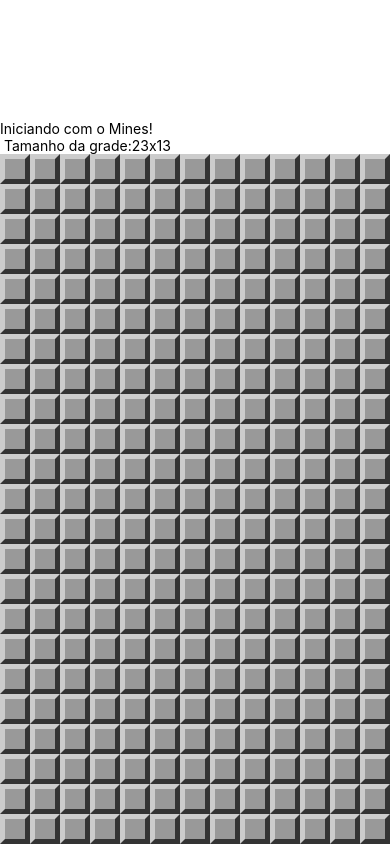
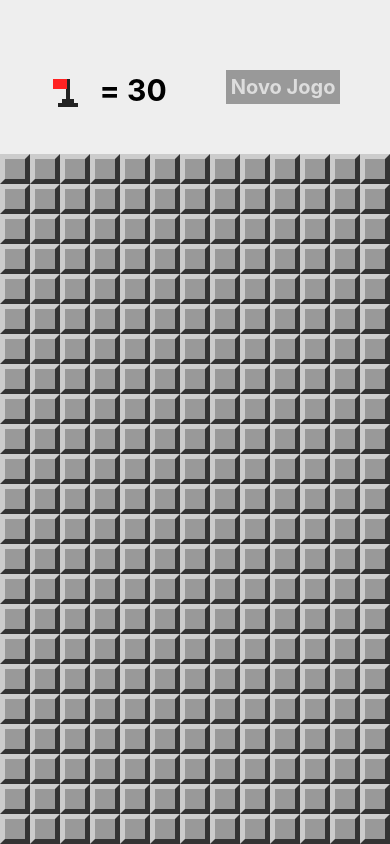
Before and after one commit to felipesafreire/react-native-study, a React Native app in the folder mines/: screen / in a window 390 px wide. Built offline with nearby package versions, Linux system fonts and the light colour scheme.

Commit message:
Projeto finalizado campo minado

```diff
--- a/mines/App.js
+++ b/mines/App.js
@@ -1,41 +1,97 @@
-import React, { Component } from 'react';
-import { StyleSheet, Text, View } from 'react-native';
-import params from './src/params';
-import MineField from './src/components/MineField';
+import React, { Component } from "react";
+import { StyleSheet, Text, View, Alert } from "react-native";
+import params from "./src/params";
+import MineField from "./src/components/MineField";
 import {
-  createMinedBoard
-} from './src/functions'
+  createMinedBoard,
+  cloneBoard,
+  openField,
+  hadExplosion,
+  wonGame,
+  showMines,
+  invertFlag,
+  flagsUsed
+} from "./src/functions";
+import Header from "./src/components/Header";
+import LevelSelection from "./src/screens/LevelSelection";
 
 export default class App extends Component {
-
   constructor(props) {
-    super(props)
-    this.state = this.createState()
+    super(props);
+    this.state = this.createState();
   }
 
   minesAmount = () => {
     const cols = params.getCollumnsAmount();
     const rows = params.getRowsAmount();
     return Math.ceil(cols * rows * params.difficultLevel);
-  }
+  };
 
   createState = () => {
     const cols = params.getCollumnsAmount();
     const rows = params.getRowsAmount();
     return {
-      board: createMinedBoard(rows, cols, this.minesAmount())
+      board: createMinedBoard(rows, cols, this.minesAmount()),
+      won: false,
+      lost: false,
+      showLevelSelection: false
+    };
+  };
+
+  onOpenField = (row, column) => {
+    const board = cloneBoard(this.state.board);
+    openField(board, row, column);
+    const lost = hadExplosion(board);
+    const won = wonGame(board);
+
+    if (lost) {
+      showMines(board);
+      Alert.alert("Perdeeeuuu!", "Que buuuroo!");
     }
-  }
+
+    if (won) {
+      Alert.alert("Parabéns", "Você Venceu!");
+    }
+
+    this.setState({ board, lost, won });
+  };
+
+  onSelectField = (row, column) => {
+    const board = cloneBoard(this.state.board);
+    invertFlag(board, row, column);
+    const won = wonGame(board);
+
+    if (won) {
+      Alert.alert("Parabéns", "Você Venceu!");
+    }
+
+    this.setState({ board, won });
+  };
+
+  onLevelSelected = level => {
+    params.difficultLevel = level;
+    this.setState(this.createState());
+  };
 
   render() {
     return (
       <View style={styles.container}>
-        <Text style={styles.welcome}>Iniciando com o Mines!</Text>
-        <Text style={styles.instructions}> Tamanho da grade:
-          {params.getRowsAmount()}x{params.getCollumnsAmount()}
-        </Text>
+        <LevelSelection
+          isVisible={this.state.showLevelSelection}
+          onLevelSelected={this.onLevelSelected}
+          onCancel={() => this.setState({ showLevelSelection: false })}
+        />
+        <Header
+          flagsLeft={this.minesAmount() - flagsUsed(this.state.board)}
+          onNewGame={() => this.setState(this.createState)}
+          onFlagPress={() => this.setState({ showLevelSelection: true })}
+        />
         <View style={styles.board}>
-          <MineField board={this.state.board} />
+          <MineField
+            board={this.state.board}
+            onOpenField={this.onOpenField}
+            onSelectField={this.onSelectField}
+          />
         </View>
       </View>
     );
@@ -45,10 +101,10 @@
 const styles = StyleSheet.create({
   container: {
     flex: 1,
-    justifyContent: 'flex-end'
+    justifyContent: "flex-end"
   },
   board: {
-    alignItems: 'center',
-    backgroundColor: '#AAA'
+    alignItems: "center",
+    backgroundColor: "#AAA"
   }
 });
--- a/mines/src/components/Field.js
+++ b/mines/src/components/Field.js
@@ -1,38 +1,41 @@
 import React from "react";
-import { View, StyleSheet, Text } from 'react-native';
+import { View, StyleSheet, Text, TouchableWithoutFeedback } from "react-native";
 import params from "../params";
 import Mine from "./Mine";
 import Flag from "./Flag";
 
 export default props => {
+  const { mined, opened, nearMines, exploded, flagged } = props;
 
-    const { mined, opened, nearMines, exploded, flagged } = props
+  const styleField = [styles.field];
+  // outros estilos aqui
+  if (opened) styleField.push(styles.opened);
+  if (exploded) styleField.push(styles.exploded);
+  if (flagged) styleField.push(styles.flagged);
+  if (!opened && !exploded) styleField.push(styles.regular);
 
-    const styleField = [styles.field]
-    // outros estilos aqui
-    if (opened) styleField.push(styles.opened)
-    if (exploded) styleField.push(styles.exploded)
-    if (flagged) styleField.push(styles.flagged)
-    if (!opened && !exploded) styleField.push(styles.regular)
-
-    let color = null
+  let color = null;
   if (nearMines > 0) {
-        if (nearMines == 1) color = "#2A28D7"
-        if (nearMines == 2) color = "#2B520F"
-        if (nearMines > 2 && nearMines < 6) color = "#F9060A"
-        if (nearMines >= 6) color = "#F221A9"
+    if (nearMines == 1) color = "#2A28D7";
+    if (nearMines == 2) color = "#2B520F";
+    if (nearMines > 2 && nearMines < 6) color = "#F9060A";
+    if (nearMines >= 6) color = "#F221A9";
   }
 
   return (
+    <TouchableWithoutFeedback onPress={props.onOpen} onLongPress={props.onSelect}>
       <View style={styleField}>
-            {!mined && opened && nearMines > 0 ?
-                <Text style={[styles.label, { color: color }]}>
-                    {nearMines}</Text> : false}
-            {mined && opened ? <Mine></Mine> : false}
-            {flagged && !opened ? <Flag></Flag> : false}
+        {!mined && opened && nearMines > 0 ? (
+          <Text style={[styles.label, { color: color }]}>{nearMines}</Text>
+        ) : (
+          false
+        )}
+        {mined && opened ? <Mine /> : false}
+        {flagged && !opened ? <Flag /> : false}
       </View>
-    )
-}
+    </TouchableWithoutFeedback>
+  );
+};
 
 const styles = StyleSheet.create({
   field: {
@@ -42,23 +45,23 @@
   },
   regular: {
     backgroundColor: "#999",
-        borderTopColor: '#CCC',
-        borderLeftColor: '#CCC',
-        borderRightColor: '#333',
-        borderBottomColor: '#333',
+    borderTopColor: "#CCC",
+    borderLeftColor: "#CCC",
+    borderRightColor: "#333",
+    borderBottomColor: "#333"
   },
   opened: {
     backgroundColor: "#999",
     borderColor: "#777",
-        alignItems: 'center',
-        justifyContent: 'center',
+    alignItems: "center",
+    justifyContent: "center"
   },
   exploded: {
     backgroundColor: "red",
-        borderColor: "red",
+    borderColor: "red"
   },
   label: {
     fontSize: params.fontSize,
-        fontWeight: 'bold'
+    fontWeight: "bold"
   }
-})
+});
--- /dev/null
+++ b/mines/src/components/Header.js
@@ -0,0 +1,53 @@
+import React from "react";
+import { View, StyleSheet, Text, TouchableOpacity } from "react-native";
+import Flag from "./Flag";
+
+export default props => {
+  return (
+    <View style={styles.container}>
+      <View style={styles.flagContainer}>
+        <TouchableOpacity onPress={props.onFlagPress} style={styles.flagButton}>
+          <Flag bigger />
+        </TouchableOpacity>
+        <Text style={styles.flagsLeft}>= {props.flagsLeft}</Text>
+      </View>
+      <TouchableOpacity onPress={props.onNewGame} style={styles.button}>
+        <Text style={styles.buttonLabel}>Novo Jogo</Text>
+      </TouchableOpacity>
+    </View>
+  );
+};
+
+const styles = StyleSheet.create({
+  container: {
+    flex: 1,
+    flexDirection: "row",
+    backgroundColor: "#EEE",
+    alignItems: "center",
+    justifyContent: "space-around",
+    paddingTop: 20,
+    paddingHorizontal: 20
+  },
+  flagContainer: {
+    flexDirection: "row"
+  },
+  flagButton: {
+    marginTop: 10,
+    minWidth: 30
+  },
+  flagsLeft: {
+    fontSize: 30,
+    fontWeight: "bold",
+    paddingTop: 5,
+    marginLeft: 20
+  },
+  button: {
+    backgroundColor: "#999",
+    padding: 5
+  },
+  buttonLabel: {
+    fontSize: 20,
+    color: "#DDD",
+    fontWeight: "bold"
+  }
+});
--- a/mines/src/components/MineField.js
+++ b/mines/src/components/MineField.js
@@ -1,19 +1,30 @@
-import React from 'react'
-import { StyleSheet, View } from 'react-native'
-import Field from './Field'
+import React from "react";
+import { StyleSheet, View } from "react-native";
+import Field from "./Field";
 
 export default props => {
-    const rows = props.board.map((row, r) => {
-        const columns = row.map((field, c) => {
-            return <Field {...field} key={c} />
-        })
-        return <View key={r} style={{ flexDirection: 'row' }}>{columns}</View>
-    })
-    return <View style={styles.container}>{rows}</View>
-}
+  const rows = props.board.map((row, r) => {
+    const columns = row.map((field, c) => {
+      return (
+        <Field
+          {...field}
+          key={c}
+          onOpen={() => props.onOpenField(r, c)}
+          onSelect={e => props.onSelectField(r, c)}
+        />
+      );
+    });
+    return (
+      <View key={r} style={{ flexDirection: "row" }}>
+        {columns}
+      </View>
+    );
+  });
+  return <View style={styles.container}>{rows}</View>;
+};
 
 const styles = StyleSheet.create({
-    container: {
-        backgroundColor: '#EEE'
-    }
-})
+  container: {
+    backgroundColor: "#EEE"
+  }
+});
--- a/mines/src/functions.js
+++ b/mines/src/functions.js
@@ -1,6 +1,10 @@
 const createBoard = (rows, columns) => {
-    return Array(rows).fill(0).map((_, row) => {
-        return Array(columns).fill(0).map((_, column) => {
+  return Array(rows)
+    .fill(0)
+    .map((_, row) => {
+      return Array(columns)
+        .fill(0)
+        .map((_, column) => {
           return {
             row,
             column,
@@ -8,45 +12,41 @@
             flagged: false,
             mined: false,
             exploded: false,
-                nearMies: 0
-            }
-        })
-    })
-}
+            nearMines: 0
+          };
+        });
+    });
+};
 
 const spreadMines = (board, minesAmount) => {
-
-    const rows = board.length
-    const columns = board[0].length
-    let minesPlanted = 0
+  const rows = board.length;
+  const columns = board[0].length;
+  let minesPlanted = 0;
 
   while (minesPlanted < minesAmount) {
-
-        const rowSel = parseInt(Math.random() * rows, 10)
-        const columnSel = parseInt(Math.random() * columns, 10)
+    const rowSel = parseInt(Math.random() * rows, 10);
+    const columnSel = parseInt(Math.random() * columns, 10);
 
     if (!board[rowSel][columnSel].mined) {
-            board[rowSel][columnSel].mined = true
-            minesPlanted++
+      board[rowSel][columnSel].mined = true;
+      minesPlanted++;
     }
-
   }
-
-}
+};
 
 const createMinedBoard = (rows, columns, minesAmount) => {
-    const board = createBoard(rows, columns)
-    spreadMines(board, minesAmount)
-    return board
-}
+  const board = createBoard(rows, columns);
+  spreadMines(board, minesAmount);
+  return board;
+};
 
 const cloneBoard = board => {
   return board.map(rows => {
     return rows.map(field => {
-            return { ...field }
-        })
-    })
-}
+      return { ...field };
+    });
+  });
+};
 
 const getNeighbors = (board, row, column) => {
   const neighbors = [];
@@ -54,46 +54,56 @@
   const columns = [column - 1, column, column + 1];
   rows.forEach(r => {
     columns.forEach(c => {
-            const diferent = r !== row || c !== column
-            const validRow = r >= 0 && r < board.length
-            const validColumn = c >= 0 && c < board[0].length
+      const diferent = r !== row || c !== column;
+      const validRow = r >= 0 && r < board.length;
+      const validColumn = c >= 0 && c < board[0].length;
       if (diferent && validRow && validColumn) {
-                neighbors.push(board[r][c])
+        neighbors.push(board[r][c]);
       }
-        })
-    })
-    return neighbors
-}
+    });
+  });
+  return neighbors;
+};
 
-const safeNeighBorhood = (board, row, column) => {
+const safeNeighborhood = (board, row, column) => {
   const safes = (result, neighbor) => result && !neighbor.mined;
-    return getNeighbors(board, row, column).reduce(safes, true)
-}
+  return getNeighbors(board, row, column).reduce(safes, true);
+};
 
 const openField = (board, row, column) => {
-    const field = board[row][column]
+  const field = board[row][column];
   if (!field.opened) {
     field.opened = true;
     if (field.mined) {
-            field.exploded = true
-        } else if (safeNeighBorhood(board, row, column)) {
-            getNeighbors(board, row, column)
-                .forEach(n => openField(board, n.row, n.column))
+      field.exploded = true;
+    } else if (safeNeighborhood(board, row, column)) {
+      getNeighbors(board, row, column).forEach(n =>
+        openField(board, n.row, n.column)
+      );
     } else {
-            const neighbors = getNeighbors(board, row, column)
-            field.nearMies = neighbors.filter(n => n.mined).lengths
+      const neighbors = getNeighbors(board, row, column);
+      field.nearMines = neighbors.filter(n => n.mined).length;
     }
   }
-}
+};
 
-const fields = board => [].concat(...board)
-const hadExplosion = board => fields(board)
-    .filter(field => field.exploded).length > 0
-const pendding = field => (field.mined && !field.flagged)
-    || (!field.mined && !field.opened)
-const wonGame = board => fields(board).filter(pendding).length === 0
-const showMines = board => field(board).filter(field => field.mined)
-    .forEach(field => field.opened = true)
+const fields = board => [].concat(...board);
+const hadExplosion = board =>
+  fields(board).filter(field => field.exploded).length > 0;
+const pendding = field =>
+  (field.mined && !field.flagged) || (!field.mined && !field.opened);
+const wonGame = board => fields(board).filter(pendding).length === 0;
+const showMines = board =>
+  fields(board)
+    .filter(field => field.mined)
+    .forEach(field => (field.opened = true));
+
+const invertFlag = (board, row, column) => {
+  const field = board[row][column];
+  field.flagged = !field.flagged;
+};
+
+const flagsUsed = board => fields(board).filter(field => field.flagged).length;
 
 export {
   createMinedBoard,
@@ -101,5 +111,7 @@
   openField,
   hadExplosion,
   wonGame,
-    showMines
-}
+  showMines,
+  invertFlag,
+  flagsUsed
+};
--- /dev/null
+++ b/mines/src/screens/LevelSelection.js
@@ -0,0 +1,74 @@
+import React from "react";
+import { View, StyleSheet, Text, TouchableOpacity, Modal } from "react-native";
+
+export default props => {
+  return (
+    <Modal
+      onRequestClose={props.onCancel}
+      visible={props.isVisible}
+      animationType="slide"
+      transparent={true}
+    >
+      <View style={styles.frame}>
+        <View style={styles.container}>
+          <Text style={styles.title}>Selecione o Nível</Text>
+          <TouchableOpacity
+            style={[styles.button, styles.bgEasy]}
+            onPress={() => props.onLevelSelected(0.1)}
+          >
+            <Text style={styles.buttonLabel}>Fácil</Text>
+          </TouchableOpacity>
+          <TouchableOpacity
+            style={[styles.button, styles.bgNormal]}
+            onPress={() => props.onLevelSelected(0.2)}
+          >
+            <Text style={styles.buttonLabel}>Intermediário</Text>
+          </TouchableOpacity>
+          <TouchableOpacity
+            style={[styles.button, styles.bgHard]}
+            onPress={() => props.onLevelSelected(0.1)}
+          >
+            <Text style={styles.buttonLabel}>Difícil</Text>
+          </TouchableOpacity>
+        </View>
+      </View>
+    </Modal>
+  );
+};
+
+const styles = StyleSheet.create({
+  frame: {
+    flex: 1,
+    alignItems: "center",
+    justifyContent: "center",
+    backgroundColor: "rgba(0,0,0,0.6)"
+  },
+  container: {
+    backgroundColor: "#EEE",
+    alignItems: "center",
+    justifyContent: "center",
+    padding: 15
+  },
+  title: {
+    fontSize: 30,
+    fontWeight: "bold"
+  },
+  button: {
+    marginTop: 10,
+    padding: 5
+  },
+  buttonLabel: {
+    fontSize: 20,
+    color: "#EEE",
+    fontWeight: "bold"
+  },
+  bgEasy: {
+    backgroundColor: "#49b65d"
+  },
+  bgNormal: {
+    backgroundColor: "#2765F7"
+  },
+  bgHard: {
+    backgroundColor: "#F26337"
+  }
+});
```
Also changed, not shown: mines/package.json (line endings or trailing spaces), 1 other file (tests, documents, lock files or other folders). Lines whose indentation alone changed are shown as unchanged.
